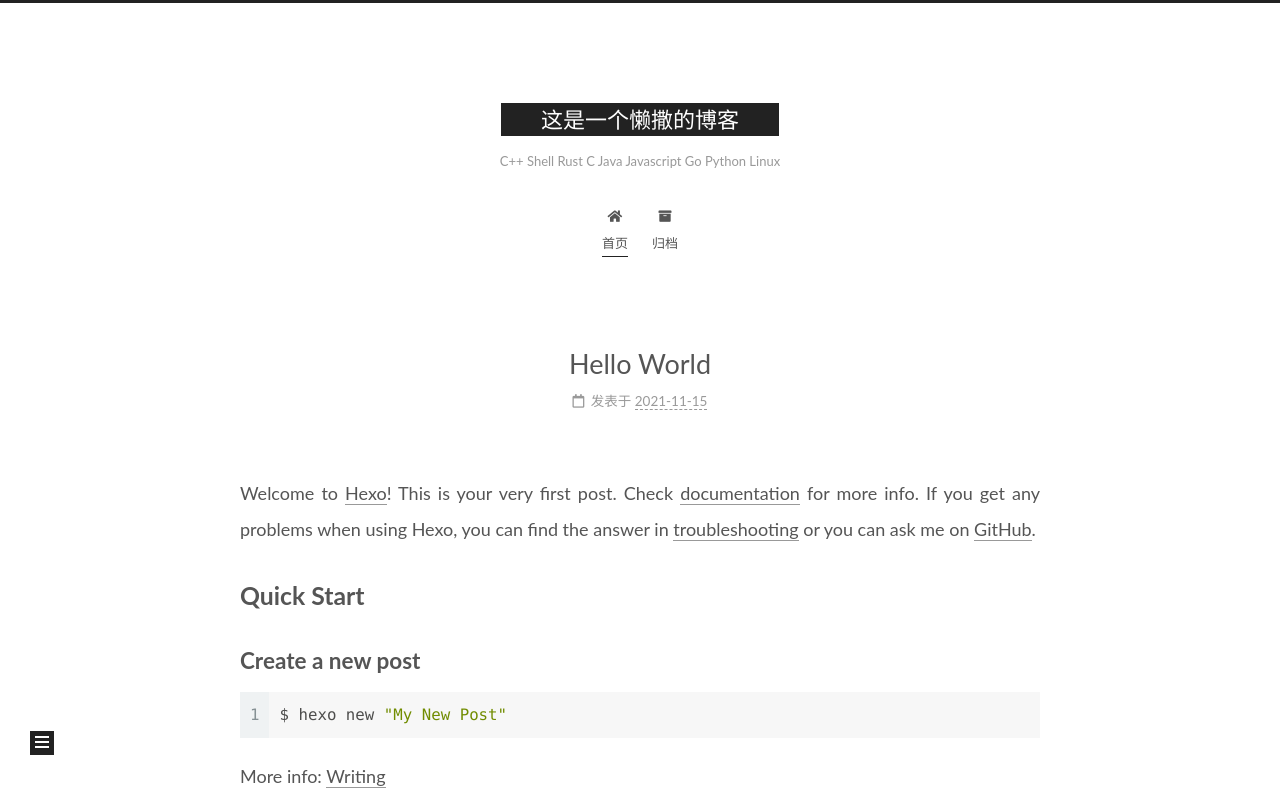
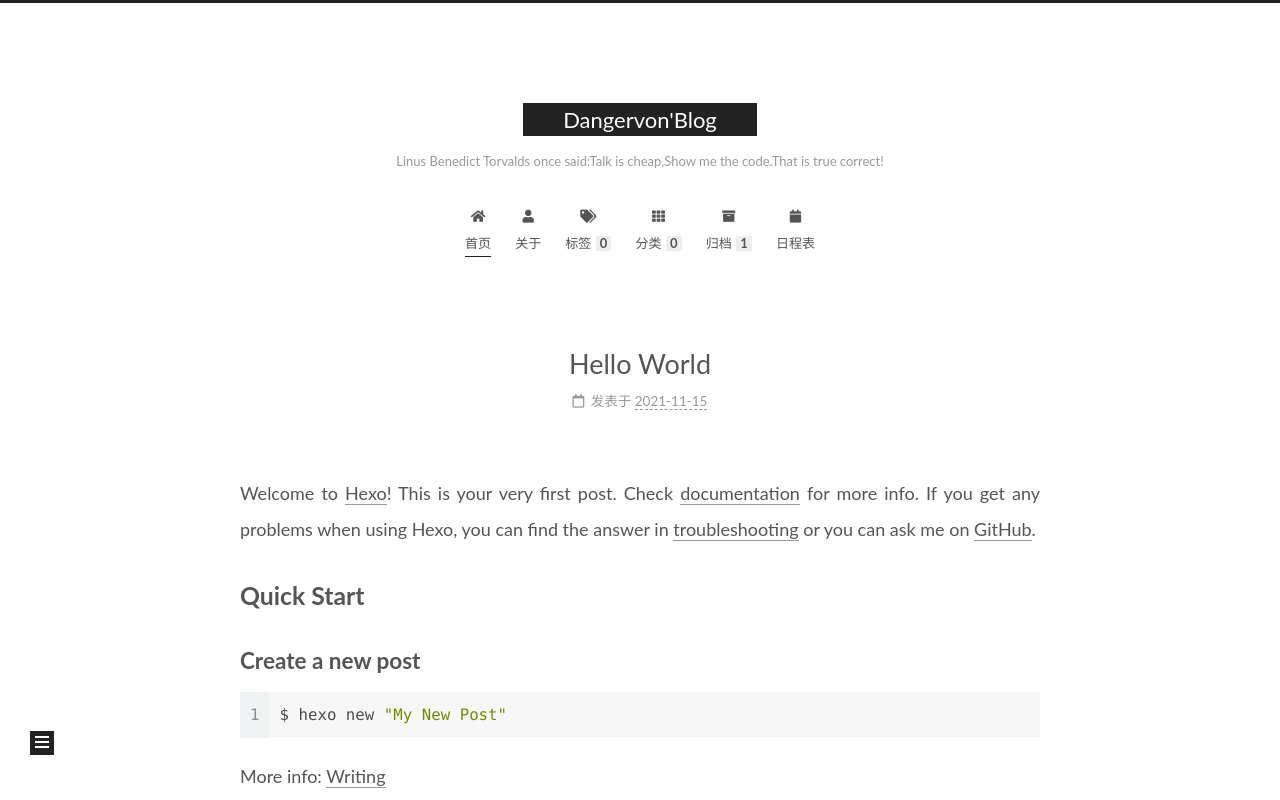
Before and after one commit to dangervon/dangervon.github.io, a plain HTML site: page index.html in a window 1280 px wide. Shown: the top 800 px of the page. Drawn offline with Linux system fonts and the light colour scheme.

Commit message:
Site updated: 2021-11-16 09:13:46

```diff
--- a/index.html
+++ b/index.html
@@ -20,12 +20,12 @@
     var CONFIG = {"hostname":"example.com","root":"/","scheme":"Gemini","version":"7.8.0","exturl":false,"sidebar":{"position":"left","display":"post","padding":18,"offset":12,"onmobile":false},"copycode":{"enable":false,"show_result":false,"style":null},"back2top":{"enable":true,"sidebar":false,"scrollpercent":false},"bookmark":{"enable":false,"color":"#222","save":"auto"},"fancybox":false,"mediumzoom":false,"lazyload":false,"pangu":false,"comments":{"style":"tabs","active":null,"storage":true,"lazyload":false,"nav":null},"algolia":{"hits":{"per_page":10},"labels":{"input_placeholder":"Search for Posts","hits_empty":"We didn't find any results for the search: ${query}","hits_stats":"${hits} results found in ${time} ms"}},"localsearch":{"enable":false,"trigger":"auto","top_n_per_article":1,"unescape":false,"preload":false},"motion":{"enable":true,"async":false,"transition":{"post_block":"fadeIn","post_header":"slideDownIn","post_body":"slideDownIn","coll_header":"slideLeftIn","sidebar":"slideUpIn"}}};
   </script>
 
-  <meta name="description" content="眼高手低，胸无大志，浑浑噩噩，行尸走肉">
+  <meta name="description" content="To be a better man">
 <meta property="og:type" content="website">
-<meta property="og:title" content="这是一个懒撒的博客">
+<meta property="og:title" content="Dangervon&#39;Blog">
 <meta property="og:url" content="http://example.com/index.html">
-<meta property="og:site_name" content="这是一个懒撒的博客">
-<meta property="og:description" content="眼高手低，胸无大志，浑浑噩噩，行尸走肉">
+<meta property="og:site_name" content="Dangervon&#39;Blog">
+<meta property="og:description" content="To be a better man">
 <meta property="og:locale" content="zh_CN">
 <meta property="article:author" content="dangervon">
 <meta name="twitter:card" content="summary">
@@ -43,7 +43,7 @@
   };
 </script>
 
-  <title>这是一个懒撒的博客</title>
+  <title>Dangervon'Blog</title>
 
 
 
@@ -94,10 +94,10 @@
 
     <a href="/" class="brand" rel="start">
       <span class="logo-line-before"><i></i></span>
-      <h1 class="site-title">这是一个懒撒的博客</h1>
+      <h1 class="site-title">Dangervon'Blog</h1>
       <span class="logo-line-after"><i></i></span>
     </a>
-      <p class="site-subtitle" itemprop="description">C++ Shell Rust C Java Javascript Go Python Linux</p>
+      <p class="site-subtitle" itemprop="description">Linus Benedict Torvalds once said:Talk is cheap,Show me the code.That is true correct!</p>
   </div>
 
   <div class="site-nav-right">
@@ -116,9 +116,29 @@
     <a href="/" rel="section"><i class="fa fa-home fa-fw"></i>首页</a>
 
   </li>
+        <li class="menu-item menu-item-about">
+
+    <a href="/about/" rel="section"><i class="fa fa-user fa-fw"></i>关于</a>
+
+  </li>
+        <li class="menu-item menu-item-tags">
+
+    <a href="/tags/" rel="section"><i class="fa fa-tags fa-fw"></i>标签<span class="badge">0</span></a>
+
+  </li>
+        <li class="menu-item menu-item-categories">
+
+    <a href="/categories/" rel="section"><i class="fa fa-th fa-fw"></i>分类<span class="badge">0</span></a>
+
+  </li>
         <li class="menu-item menu-item-archives">
 
-    <a href="/archives/" rel="section"><i class="fa fa-archive fa-fw"></i>归档</a>
+    <a href="/archives/" rel="section"><i class="fa fa-archive fa-fw"></i>归档<span class="badge">1</span></a>
+
+  </li>
+        <li class="menu-item menu-item-schedule">
+
+    <a href="/schedule/" rel="section"><i class="fa fa-calendar fa-fw"></i>日程表</a>
 
   </li>
   </ul>
@@ -153,11 +173,11 @@
     <span hidden itemprop="author" itemscope itemtype="http://schema.org/Person">
       <meta itemprop="image" content="/images/avatar.gif">
       <meta itemprop="name" content="dangervon">
-      <meta itemprop="description" content="眼高手低，胸无大志，浑浑噩噩，行尸走肉">
+      <meta itemprop="description" content="To be a better man">
     </span>
 
     <span hidden itemprop="publisher" itemscope itemtype="http://schema.org/Organization">
-      <meta itemprop="name" content="这是一个懒撒的博客">
+      <meta itemprop="name" content="Dangervon'Blog">
     </span>
       <header class="post-header">
         <h2 class="post-title" itemprop="name headline">
@@ -273,7 +293,7 @@
       <div class="site-overview-wrap sidebar-panel">
         <div class="site-author motion-element" itemprop="author" itemscope itemtype="http://schema.org/Person">
   <p class="site-author-name" itemprop="name">dangervon</p>
-  <div class="site-description" itemprop="description">眼高手低，胸无大志，浑浑噩噩，行尸走肉</div>
+  <div class="site-description" itemprop="description">To be a better man</div>
 </div>
 <div class="site-state-wrap motion-element">
   <nav class="site-state">
```
Also changed, not shown: 2021/11/15/hello-world/index.html (+28 -8 lines), archives/2021/11/index.html (+29 -9 lines), archives/2021/index.html (+29 -9 lines), archives/index.html (+29 -9 lines).
